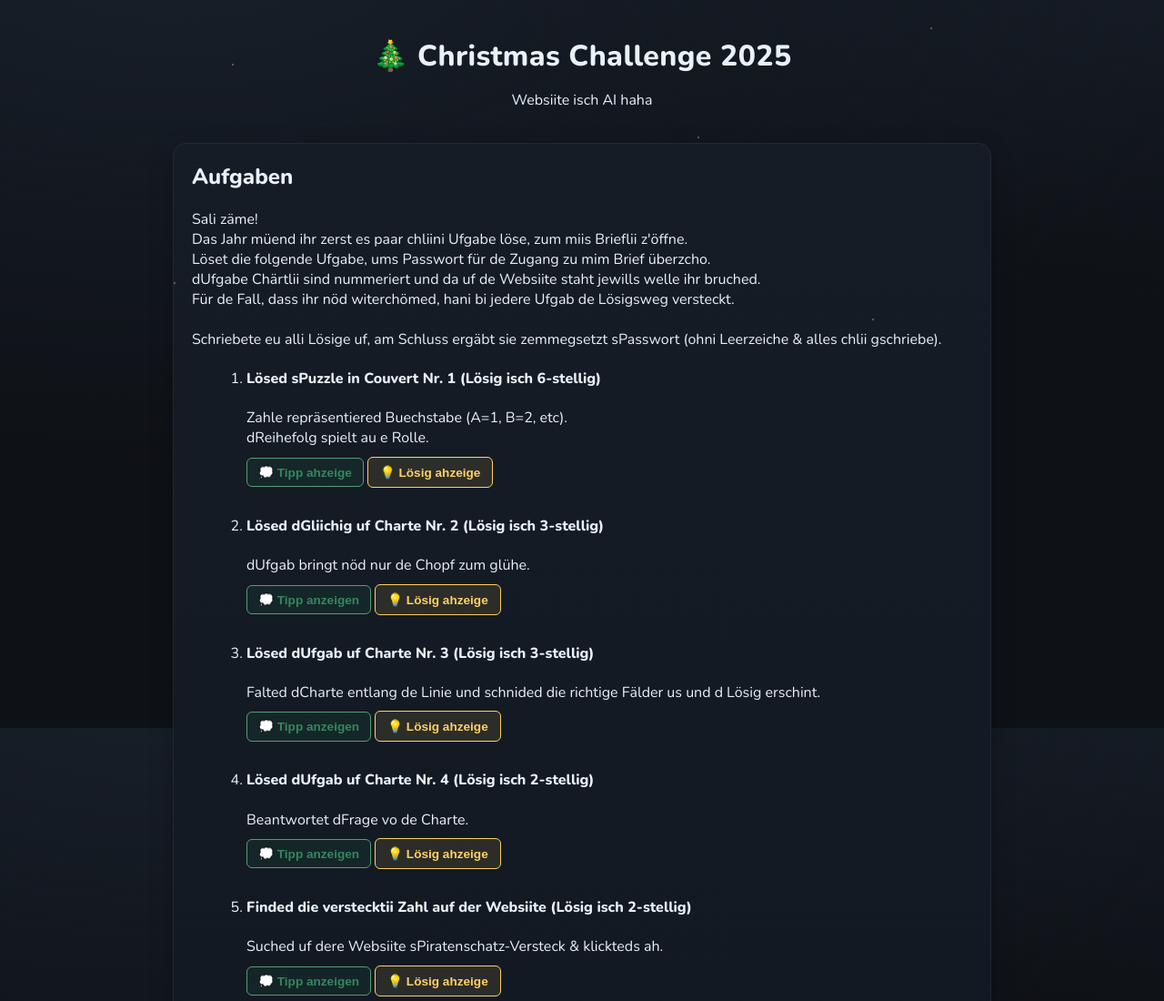
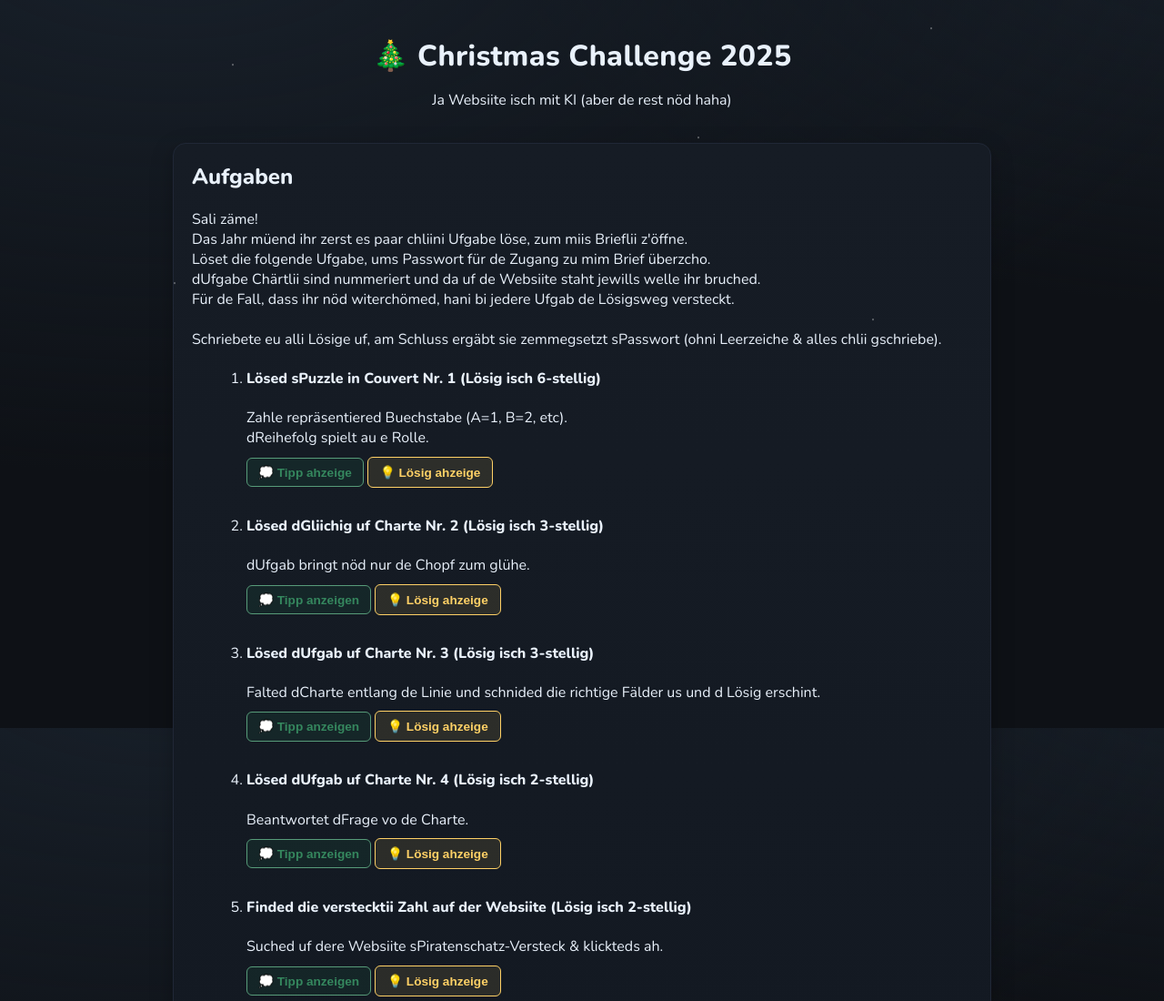
Before and after one commit to nils-ersoy/xmas25, a plain HTML site: page index.html in a window 1280 px wide. Shown: the top 1100 px of the page at 91% size. Drawn offline with nearby package versions, Linux system fonts and the light colour scheme.

Commit message:
Add text

```diff
--- a/index.html
+++ b/index.html
@@ -13,7 +13,7 @@
 <body>
   <header class="site-header">
     <h1>🎄 Christmas Challenge 2025</h1>
-    <p>Websiite isch AI haha</p>
+    <p>Ja Websiite isch mit KI (aber de rest nöd haha)</p>
   </header>
 
   <main class="container">
```
